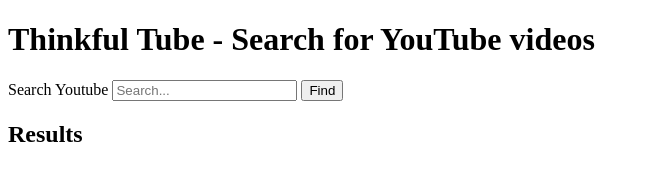
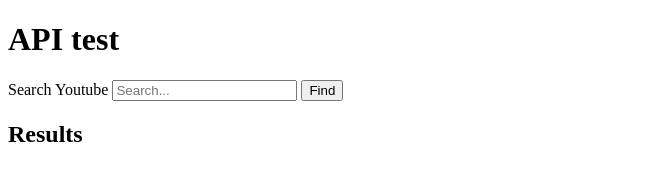
Before and after one commit to rob137/Thinkful-Tube, a plain HTML site: page index.html in a window 1280 px wide. Shown: the whole page, without its empty margins (0-650 px from the left). Drawn offline with nearby package versions, Linux system fonts and the light colour scheme.

```diff
--- a/index.html
+++ b/index.html
@@ -13,7 +13,8 @@
 	</head>
 	<body>
 		<div class="lightbox-shade">
-			<h1>Thinkful Tube - Search for YouTube videos</h1>
+			<h1>API test</h1>
+			<!-- <h1>Thinkful Tube - Search for YouTube videos</h1> -->
 			<form action="#" class="js-search-form">
 				<label for="searchQuery">Search Youtube</label>
 				<input type="text" id="searchQuery" class="js-query" placeholder="Search...">
```
Also changed, not shown: index.js (line endings or trailing spaces).
